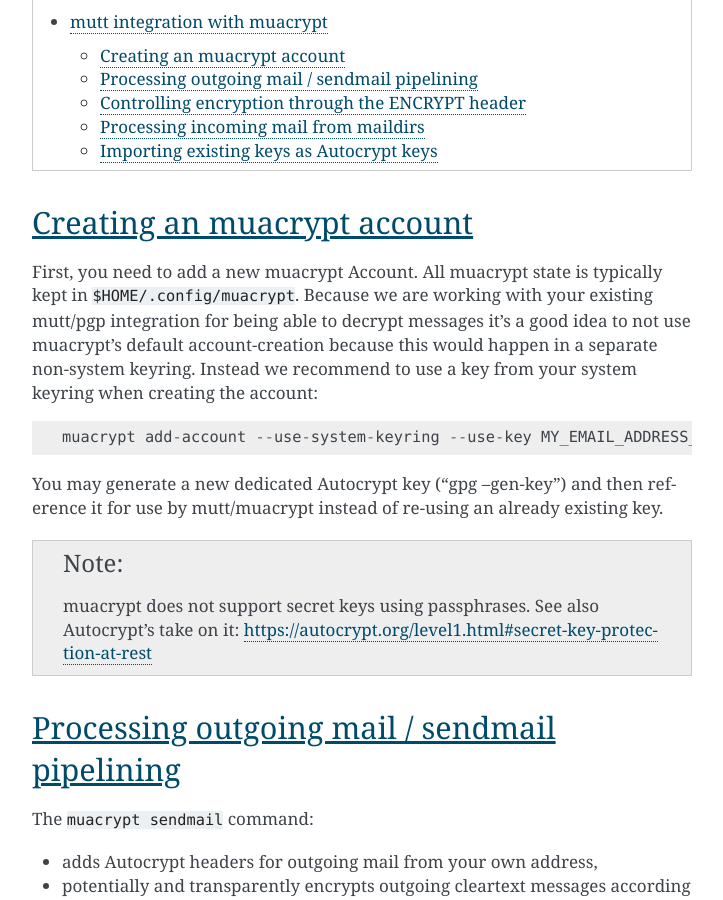
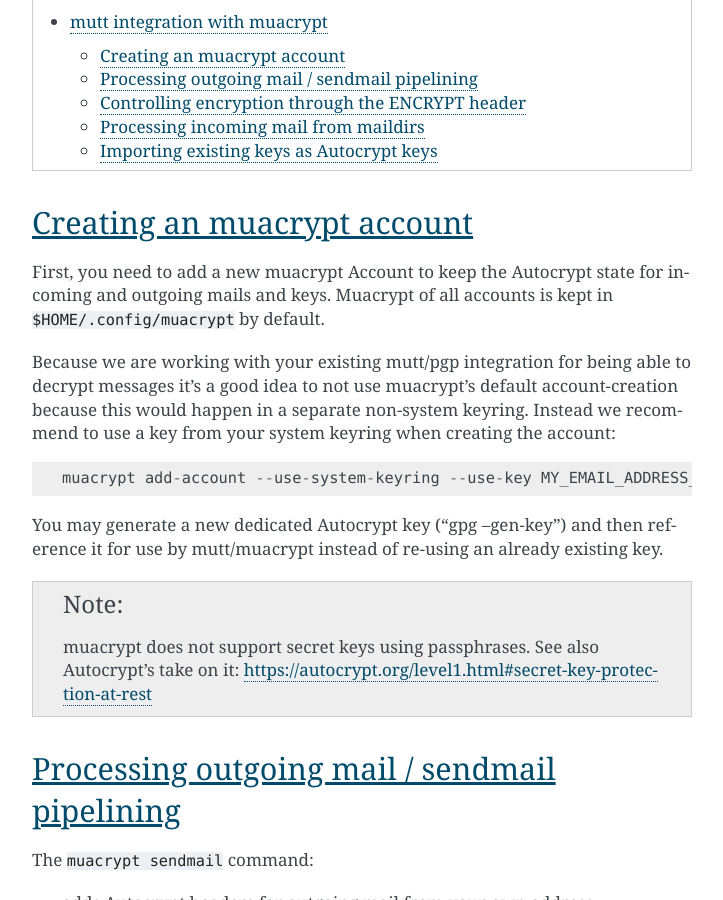
Before and after one commit to hpk42/muacrypt, a Sphinx documentation site: the page built from doc/mutt.rst, in a window 1280 px wide and 900 px high, scrolled down 773 px. Shown: the whole window, without its empty margins (388-1111 px from the left). Built offline with Sphinx 7.4.7, drawn with Linux system fonts in a browser that asks for light colours.

Commit message:
another clarification with the docs

```diff
--- a/doc/mutt.rst
+++ b/doc/mutt.rst
@@ -34,8 +34,10 @@
 Creating an muacrypt account
 ----------------------------
 
-First, you need to add a new muacrypt Account. All muacrypt
-state is typically kept in ``$HOME/.config/muacrypt``.
+First, you need to add a new muacrypt Account to keep the Autocrypt
+state for incoming and outgoing mails and keys. Muacrypt of all accounts
+is kept in ``$HOME/.config/muacrypt`` by default.
+
 Because we are working with your existing mutt/pgp integration
 for being able to decrypt messages it's a good idea to not use
 muacrypt's default account-creation because this would happen
```
